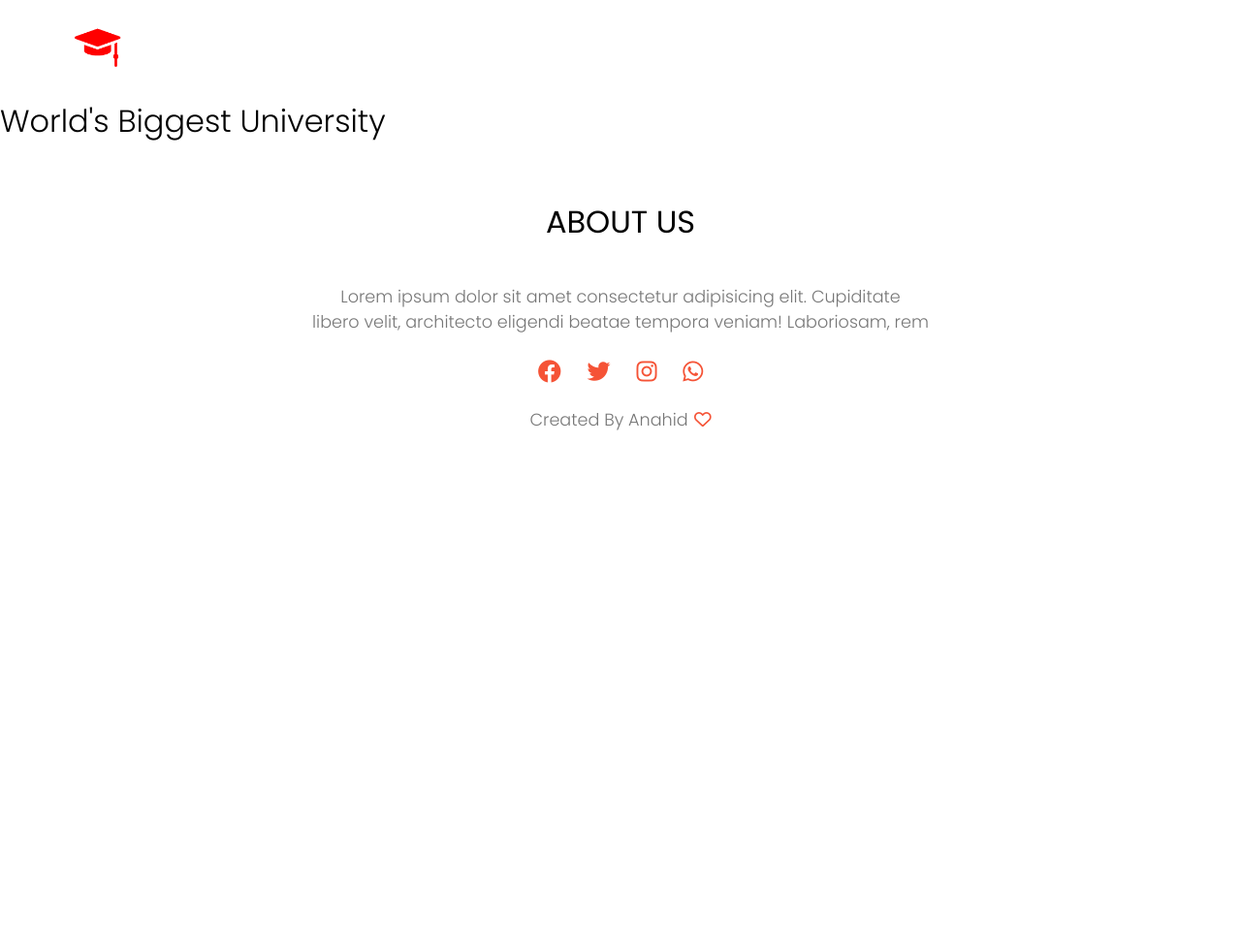
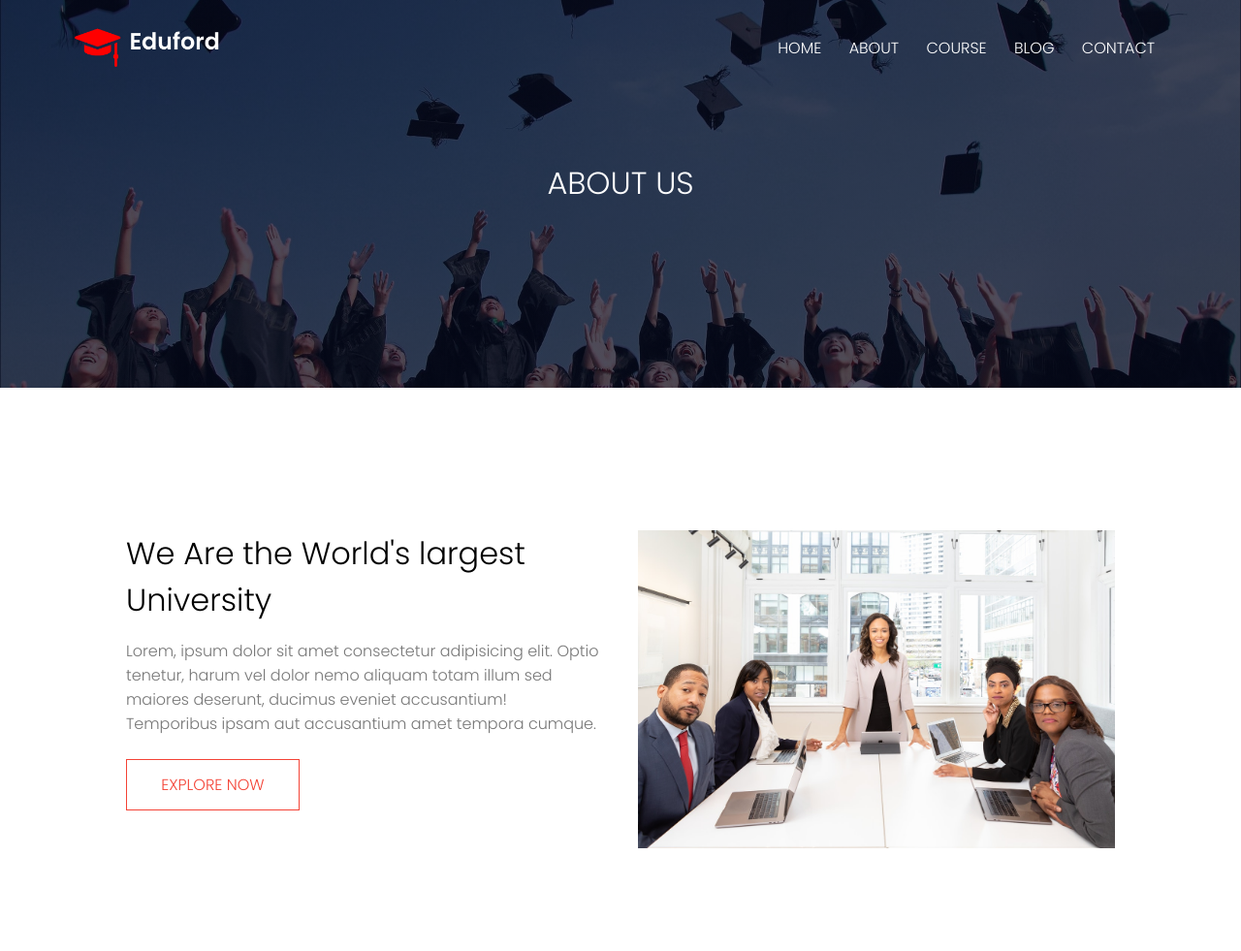
Before and after one commit to Anahidhemmat/Responsive-website, a plain HTML site: page about.html in a window 1280 px wide. Shown: the top 981 px of the page at 97% size. Before the commit the page ends 800 px from the top, so only its background shows below. Drawn offline with Linux system fonts and the light colour scheme.

Commit message:
About us page id completed

```diff
--- a/about.html
+++ b/about.html
@@ -42,10 +42,26 @@
         </section>
         <i class="fas fa-bars" onclick="showMenu()"></i>
       </nav>
-
-      <h1>World's Biggest University</h1>
+      <h1>ABOUT US</h1>
     </section>
     <!-- About us content -->
+    <section class="about">
+      <section class="row">
+        <section class="about-col">
+          <h1>We Are the World's largest University</h1>
+          <p>
+            Lorem, ipsum dolor sit amet consectetur adipisicing elit. Optio
+            tenetur, harum vel dolor nemo aliquam totam illum sed maiores
+            deserunt, ducimus eveniet accusantium! Temporibus ipsam aut
+            accusantium amet tempora cumque.
+          </p>
+          <a href="" class="header-btn explore-btn">EXPLORE NOW</a>
+        </section>
+        <section class="about-col">
+          <img src="images/eduford_img/about.jpg" alt="about" />
+        </section>
+      </section>
+    </section>
     <!-- Footer -->
     <section class="footer">
       <h3>ABOUT US</h3>
--- a/style.css
+++ b/style.css
@@ -348,3 +348,46 @@ nav .fas {
   margin-left: 0.5%;
 }
 /* About us page */
+
+/* Header */
+.sub-header {
+  height: 50vh;
+  width: 100%;
+  background-image: linear-gradient(rgba(4, 9, 30, 0.7), rgba(4, 9, 30, 0.7)),
+    url(images/eduford_img/background.jpg);
+  background-position: center;
+  background-size: cover;
+  text-align: center;
+}
+.sub-header h1 {
+  color: #fff;
+  margin-top: 4rem;
+}
+/* About Content */
+
+.about {
+  width: 80%;
+  margin: auto;
+  padding: 4rem 0 4rem;
+}
+.about-col {
+  flex-basis: 48%;
+  padding: 2rem 2px;
+}
+.about-col img {
+  width: 100%;
+}
+.about-col h1 {
+  padding-top: 0;
+}
+.about-col p {
+  padding: 1rem 0 1.5rem;
+  font-size: 1rem;
+}
+.explore-btn {
+  color: #f44336;
+  border: 1px solid #f44336;
+}
+.explore-btn:hover {
+  color: #fff;
+}
```
